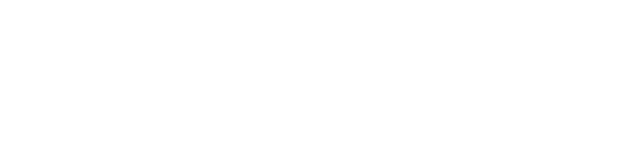
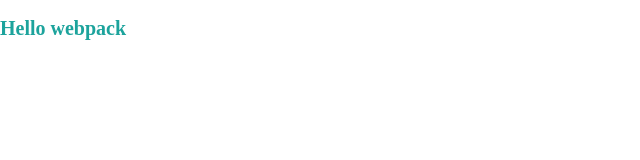
Before and after one commit to tcitr-m/priactice, a website built with webpack: page cli-demo/demo2/index.html in a window 1280 px wide. Shown: the whole page, without its empty margins (0-640 px from the left). Built offline with nearby package versions, Linux system fonts and the light colour scheme.

Commit message:
scss @use 和 @extend 混用

```diff
--- a/cli-demo/demo2/index.html
+++ b/cli-demo/demo2/index.html
@@ -6,7 +6,9 @@
   <title>Document</title>
 </head>
 <body>
-  <div id="root"></div>
+  <div id="root">
+    <h2>Hello webpack</h2>
+  </div>
   <script src="./dist/bundle.js"></script>
 </body>
 </html>
--- /dev/null
+++ b/cli-demo/demo2/src/css/base.scss
@@ -0,0 +1,7 @@
+%body-margin-padding{
+  user-select: none;
+  -webkit-user-select: none;
+  -moz-user-select: none;
+  margin: 0;
+  padding: 0;
+}
--- a/cli-demo/demo2/src/css/main.scss
+++ b/cli-demo/demo2/src/css/main.scss
@@ -1,6 +1,7 @@
+@use './base' as base;
+
 body {
-  padding: 0;
-  margin: 0;
+  @extend %body-margin-padding;
   h2 {
     font-size: 20px;
     color: #1ca39c;
```
Also changed, not shown: cli-demo/demo2/dist/bundle.js.
